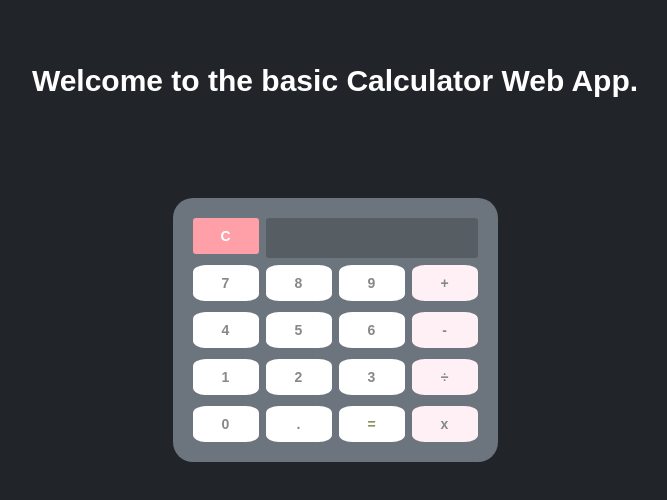
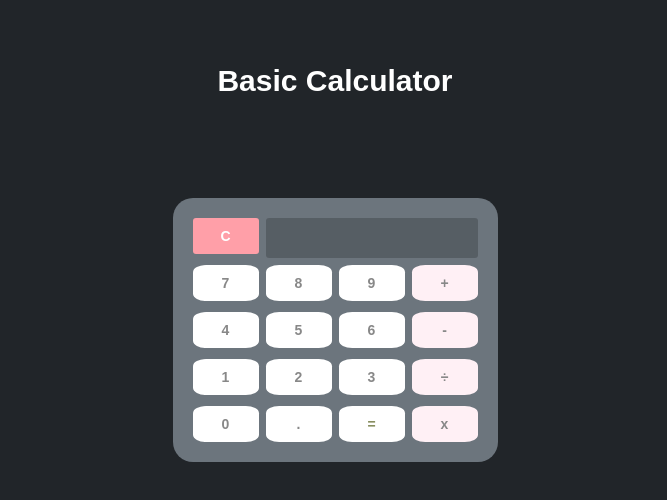
Before and after one commit to jatin-dhingra/Developers_Day_W1, a plain HTML site: page index.html in a window 1280 px wide. Shown: the whole page, without its empty margins (305-972 px from the left). Drawn offline with Linux system fonts and the light colour scheme.

Commit message:
Update index.html

```diff
--- a/index.html
+++ b/index.html
@@ -9,7 +9,7 @@
 </head>
 <body>
     <div id="welcome">
-        Welcome to the basic Calculator Web App.
+       Basic Calculator
     </div>
     <div id="calculator">
 
```
